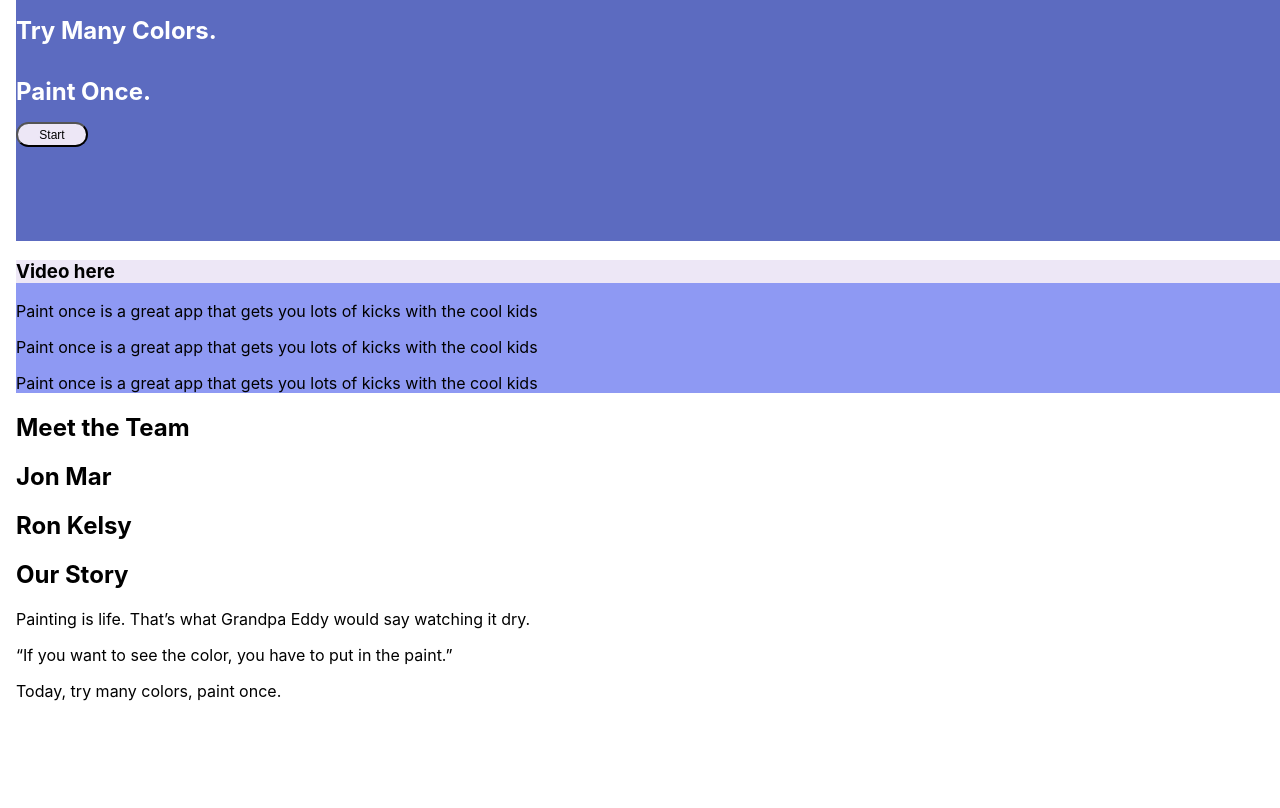
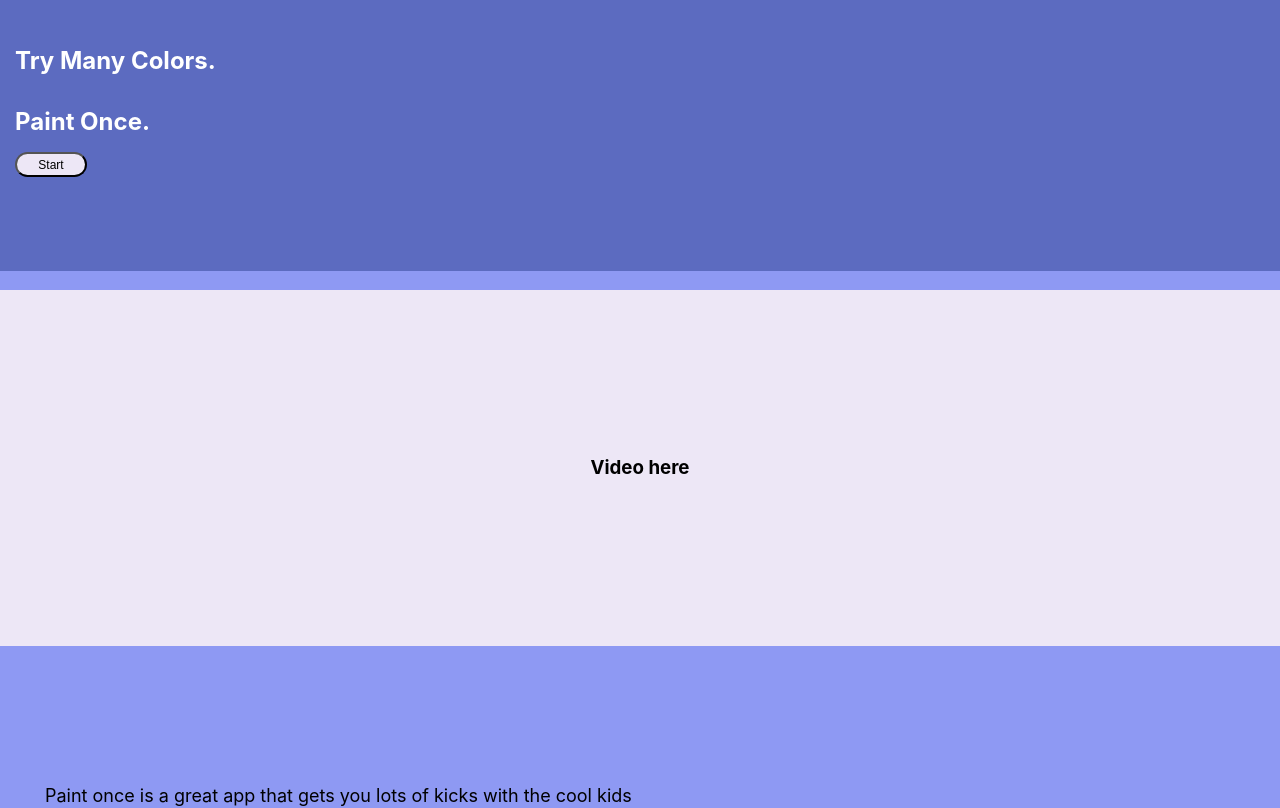
Before and after one commit to JonathanPynes/capstone-project, a React (Create React App) app: page / in a window 1280 px wide. Shown: the top 808 px of the page. Built offline with nearby package versions, Linux system fonts and the light colour scheme.

Commit message:
css halfway finished

```diff
--- a/src/App.css
+++ b/src/App.css
@@ -1,5 +1,4 @@
 .App {
-  margin-left: 1em;
 }
 ul {
   list-style-type: none;
--- a/src/App.js
+++ b/src/App.js
@@ -11,31 +11,35 @@ function App() {
       </Mainheader>
       <Mainhero>
         <Video>Video here</Video>
+        <Quotesection>
           <ul>
             <li>
-            <p className="Quote-blocks">
+              <Quoteone>
                 Paint once is a great app that gets you lots of kicks with the
                 cool kids
-            </p>
+              </Quoteone>
             </li>
             <li>
-            <p className="Quote-blocks">
+              <Quotetwo>
                 Paint once is a great app that gets you lots of kicks with the
                 cool kids
-            </p>
+              </Quotetwo>
             </li>
             <li>
-            <p className="Quote-blocks">
+              <Quotethree>
                 Paint once is a great app that gets you lots of kicks with the
                 cool kids
-            </p>
+              </Quotethree>
             </li>
           </ul>
+        </Quotesection>
       </Mainhero>
       <section className="The-team">
         <h2 className="Team-heading">Meet the Team</h2>
-        <h2 className="Team-names">Jon Mar</h2>
-        <h2 className="Team-names">Ron Kelsy</h2>
+        <Name>Jon</Name>
+        <Name>Mar</Name>
+        <Name>Ron</Name>
+        <Name>Kelsey</Name>
       </section>
       <section className="Our-story">
         <h2 className="Story-heading">Our Story</h2>
@@ -65,6 +69,8 @@ const Mainheader = styled.header`
   background-color: #5c6bc0;
   height: 241px;
   width: auto;
+  padding-left: 15px;
+  padding-top: 30px;
   display: flex;
   flex-direction: column;
   justify-content: flex-start;
@@ -88,14 +94,53 @@ const Startbutton = styled.button`
   font-size: 12px;
 `;
 
+const Mainhero = styled.section`
+  background-color: #8e99f3;
+  height: 970px;
+  display: flex;
+  flex-direction: column;
+`;
+
 const Video = styled.h3`
 height: 356px
   width: auto;
+  height: 356px;
   background-color: #ede7f6;
+  display: flex;
+  justify-content: center;
+  align-items: center;
 `;
 
-const Mainhero = styled.section`
-  background-color: #8e99f3;
+const Quotesection = styled.section`
+  display: flex;
+  margin-top: 60px;
+`;
+
+const Quoteone = styled.p`
+  margin: 15px;
+  padding: 30px;
+  font-size: 18px;
+  display: flex;
+`;
+
+const Quotetwo = styled.p`
+  margin: 15px;
+  margin-top: 35px;
+  padding: 30px;
+  font-size: 18px;
+  display: flex;
+`;
+
+const Quotethree = styled.p`
+  margin: 15px;
+  margin-top: 35px;
+  padding: 30px;
+  font-size: 18px;
+  display: flex;
+`;
+
+const Name = styled.h2`
+  font-size: 36px;
 `;
 
 export default App;
```
Lines whose indentation alone changed are shown as unchanged.
